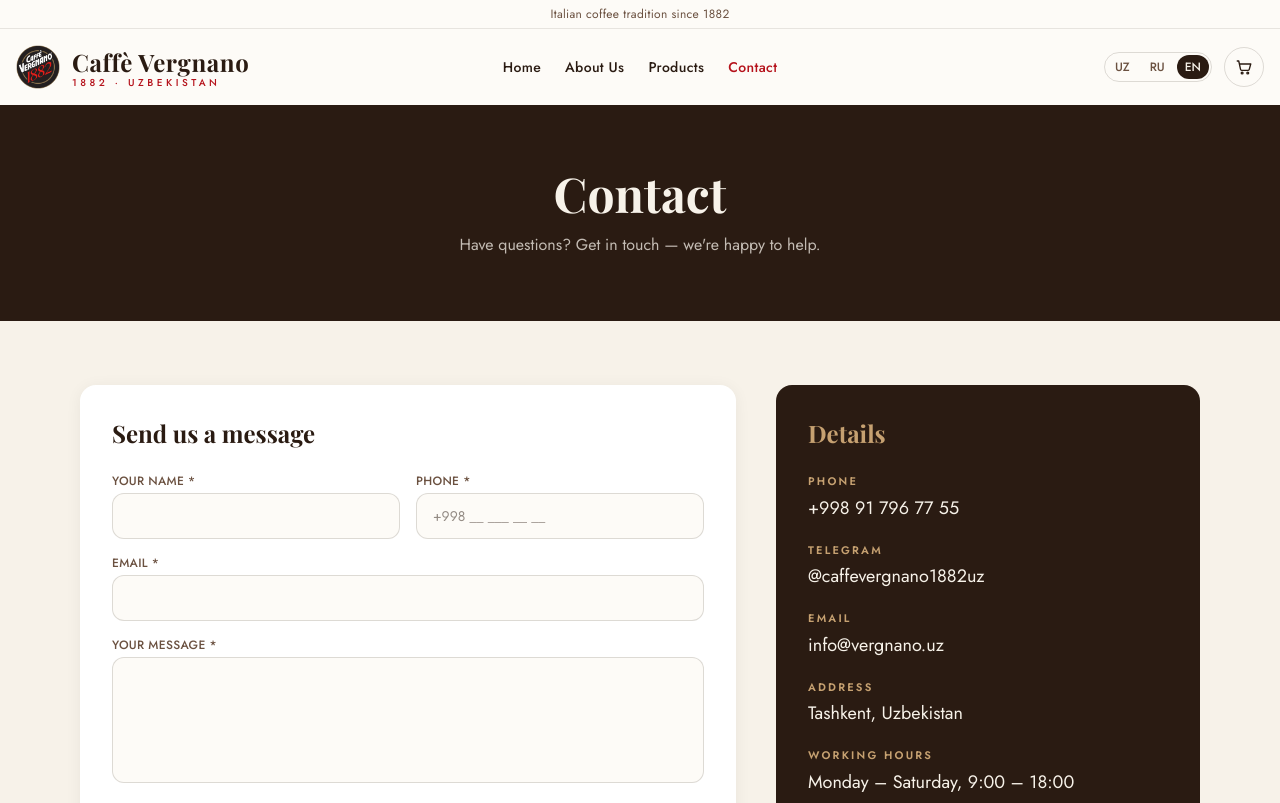
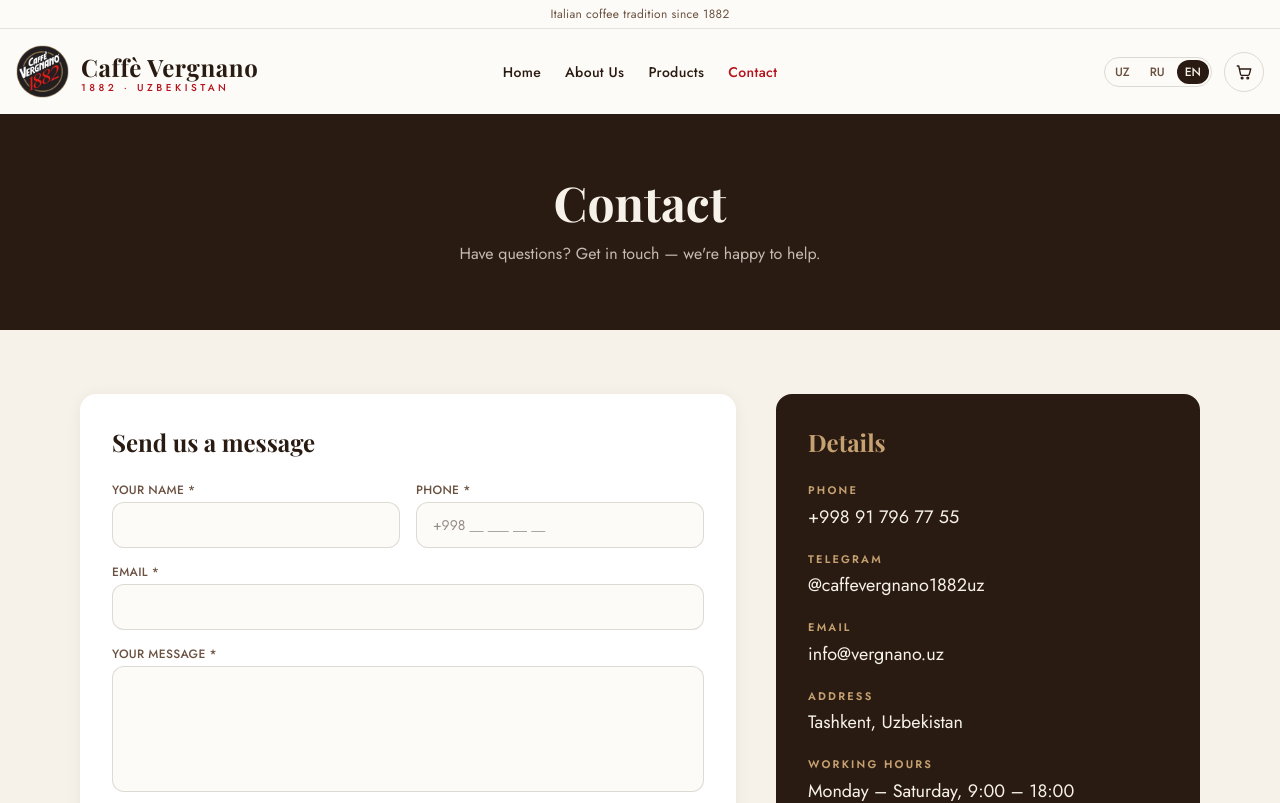
Before and after one commit to budjetly/vergnano-uz, a Next.js app: page /en/contact in a window 1280 px wide. Shown: the top 803 px of the page. Built offline with nearby package versions, Linux system fonts and the light colour scheme; a web font is replaced by a local one.

Commit message:
Header: roundel 20% larger
Co-Authored-By: Claude Fable 5.1 <noreply@anthropic.com>

```diff
--- a/components/Header.tsx
+++ b/components/Header.tsx
@@ -63,10 +63,10 @@ export default function Header({
           <Image
             src="/images/logo-vergnano.png"
             alt="Caffè Vergnano 1882"
-            width={44}
-            height={44}
+            width={53}
+            height={53}
             priority
-            className="h-10 w-10 shrink-0 sm:h-11 sm:w-11"
+            className="h-12 w-12 shrink-0 sm:h-[53px] sm:w-[53px]"
           />
           <span className="hidden flex-col leading-none sm:flex">
             <span className="font-display text-lg font-bold tracking-wide xl:text-2xl">
```
